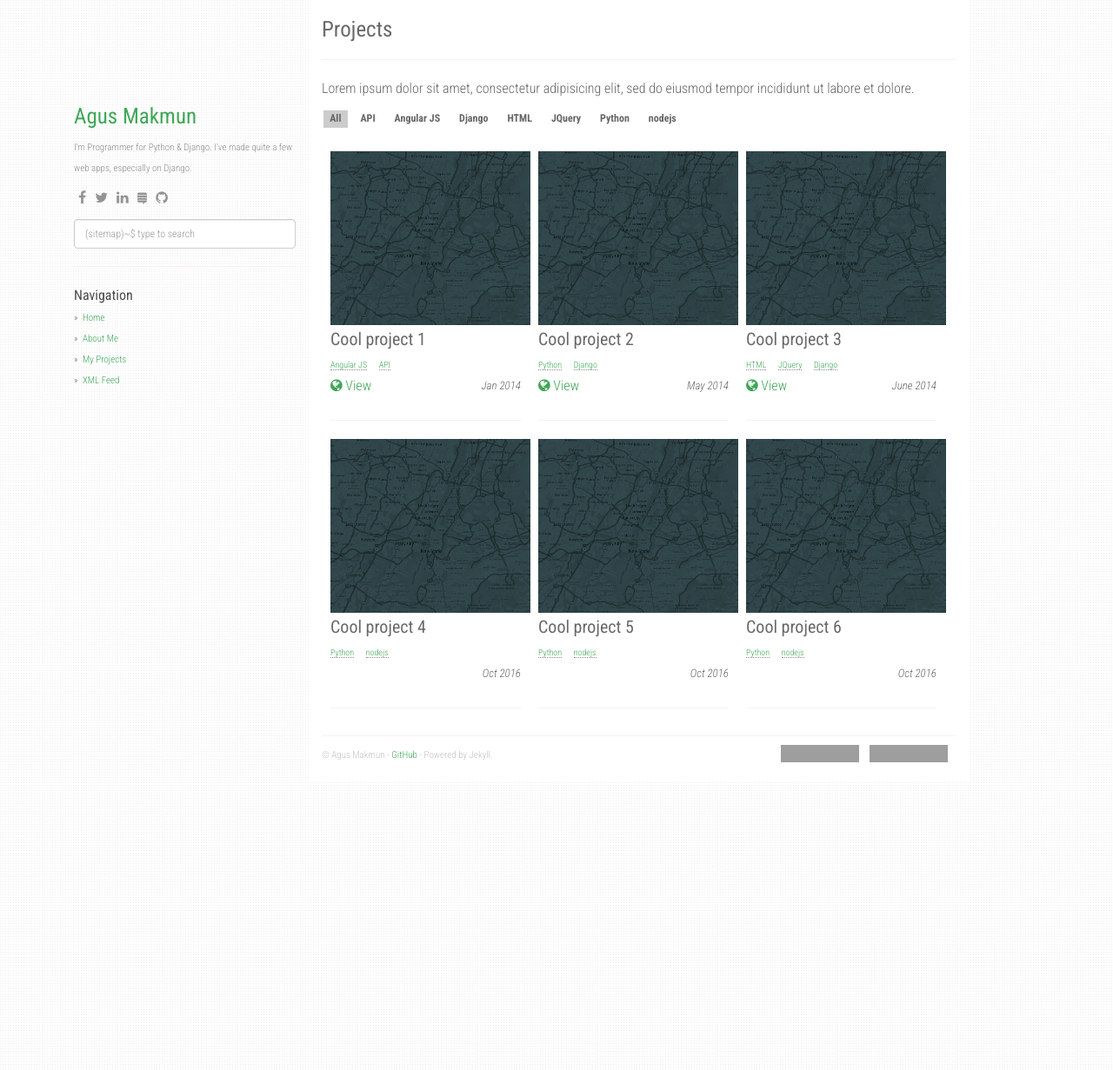
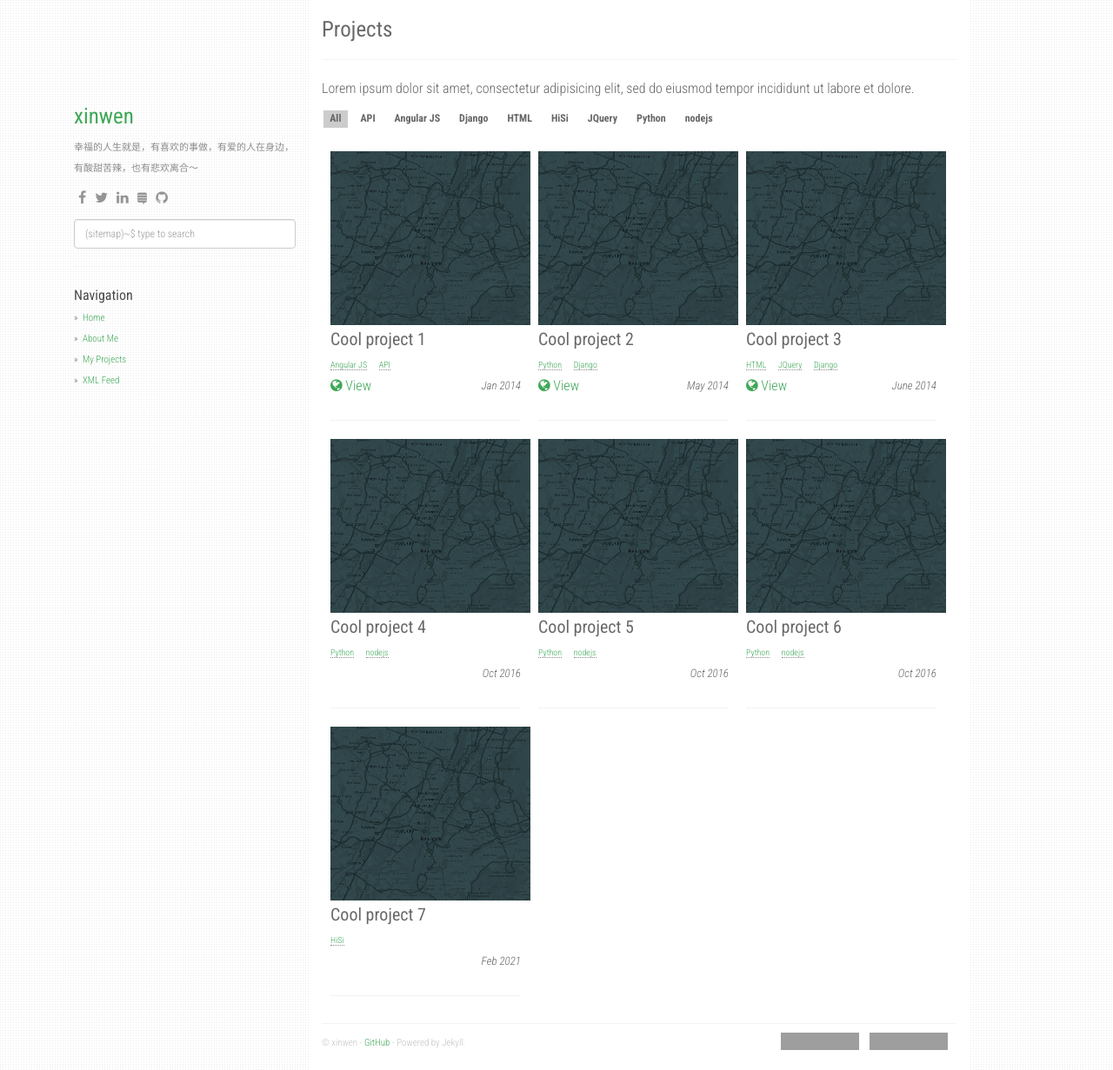
Before and after one commit to Zhuliang1/sophia-hxw.github.io, a Jekyll site: the page built from projects.md, in a window 1280 px wide and 1231 px high. Shown: the whole window at 87% size. Built offline with Jekyll 4.4.1, drawn with Linux system fonts in a browser that asks for light colours; nearby versions of some CDN libraries; grey boxes are pictures that could not be loaded.

```diff
--- a/_config.yml
+++ b/_config.yml
@@ -1,8 +1,8 @@
-title: Stack Problems
+title: 橦言无忌
 description: My Personal Stack Problems
-author: Agus Makmun
+author: xinwen
 github: https://github.com/sophia-hxw
-about: I'm Programmer for Python & Django. I've made quite a few web apps, especially on Django.
+about: 幸福的人生就是，有喜欢的事做，有爱的人在身边，有酸甜苦辣，也有悲欢离合～
 disqus_shortname: stackproblems
 google_analytics: UA-XXXXXXXX-Y
 
--- a/_data/projects.json
+++ b/_data/projects.json
@@ -38,5 +38,11 @@
 		"image": "placeholder.jpg",
 		"date": "Oct 2016",
 		"tags": ["Python","nodejs"]
+	},
+	{
+		"name": "Cool project 7",
+		"image": "placeholder.jpg",
+		"date": "Feb 2021",
+		"tags": ["HiSi"]
 	}
 ]
```
Also changed, not shown: _posts/2021-03-23-板子环境搭建.markdown (added, +40 -0 lines), category/hisi.md (added, +6 -0 lines), Gemfile.lock, 1 other file.
